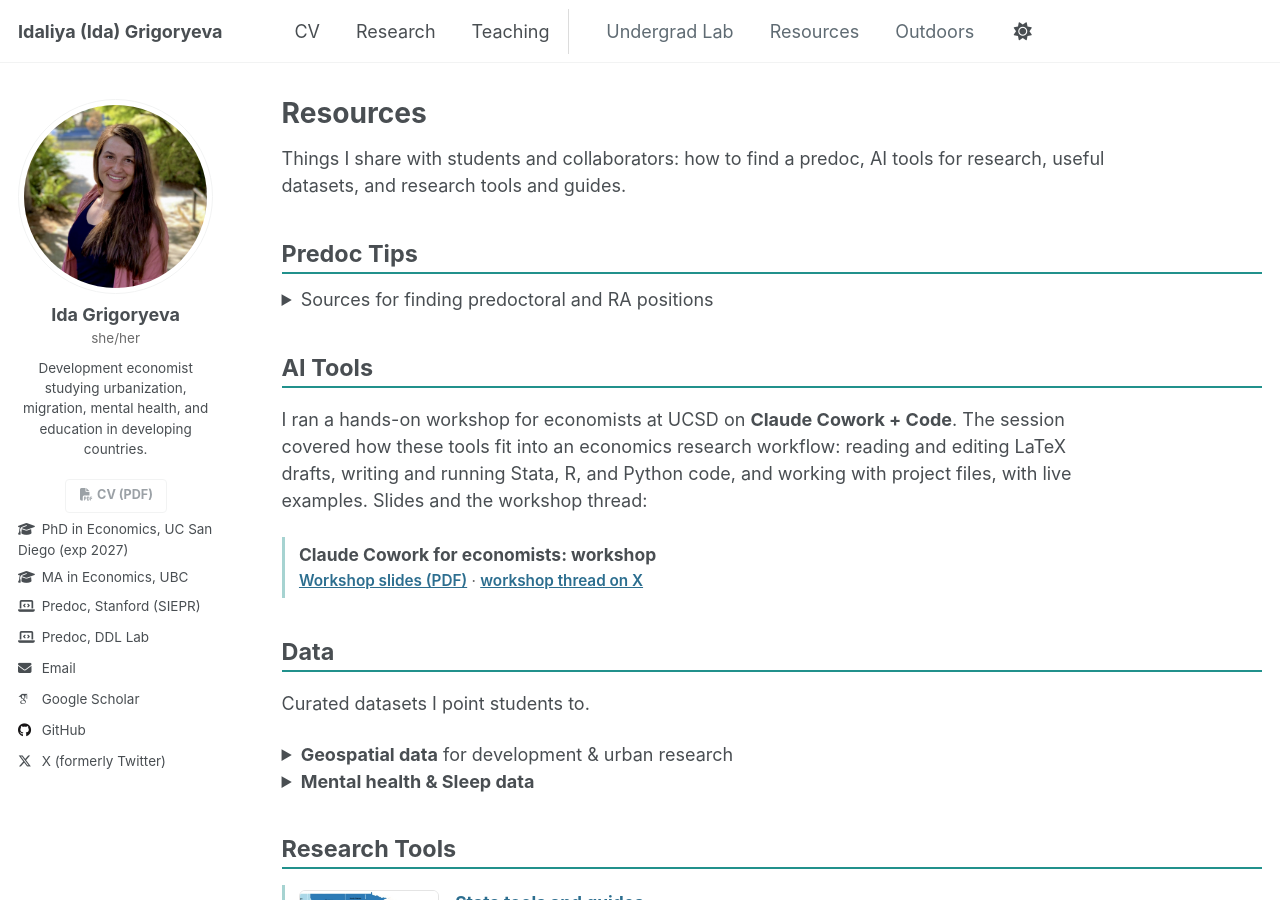
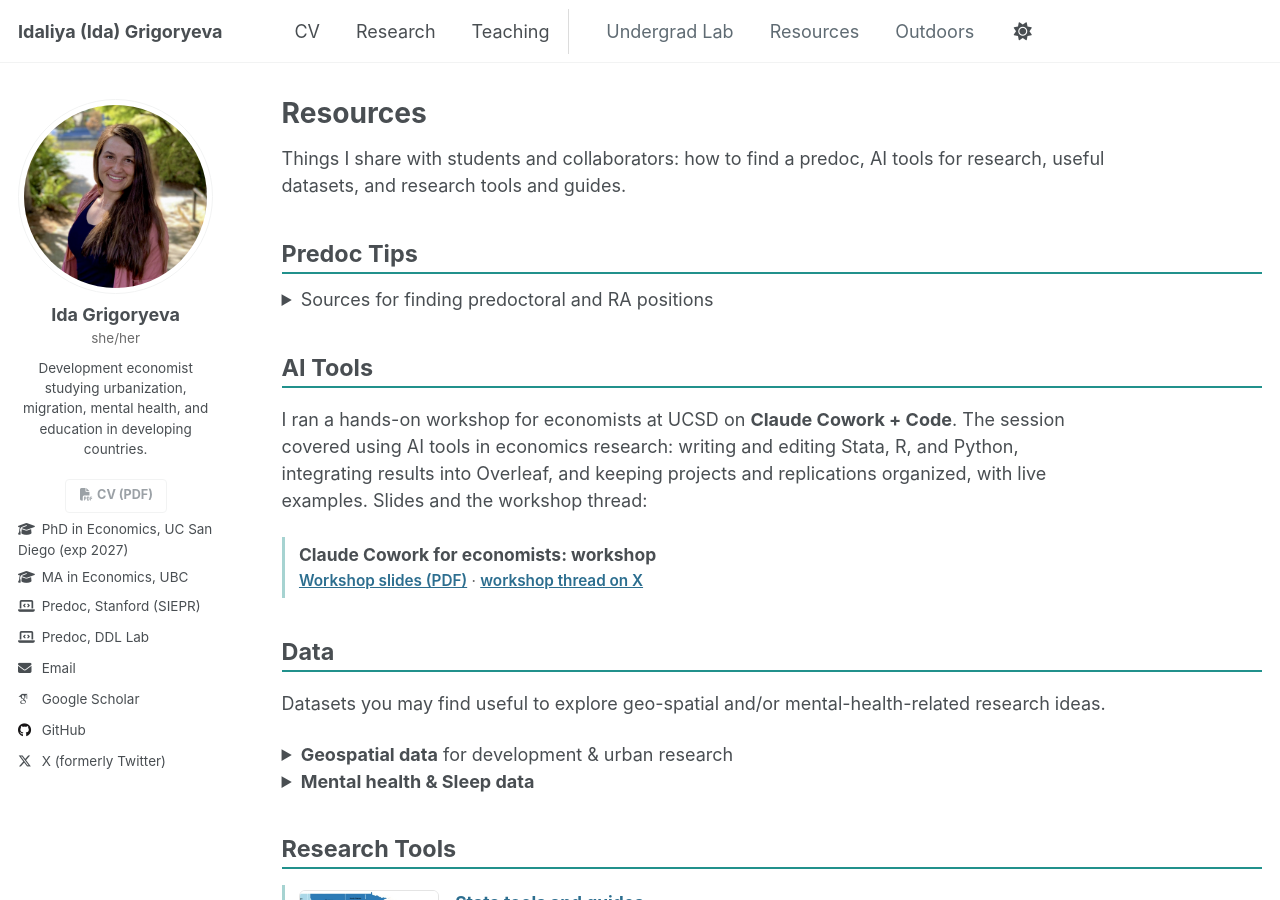
Before and after one commit to idagri/idagri.github.io, a Jekyll site: the page built from _pages/resources.md, in a window 1280 px wide and 900 px high. Built offline with Jekyll 4.4.1, drawn with Linux system fonts in a browser that asks for light colours; some web fonts are replaced; a script that is not in the unit is left out.

Commit message:
Apply Ida's chosen rewrites: research intro (T1), resources dataset line (T4a), AI-workshop blurb (T4b)
T1 research intro: reframed around dev x mobility x wellbeing, with stress/burnout as school and
workplace settings rather than 'education' as a field. Country order now Latin America, Indonesia,
India.

T4a: 'Curated datasets I point students to.' -> reader-facing description of what the tables below
are for.

T4b: her option A spliced into the existing blurb's second sentence, keeping 'at UCSD' and the
Claude Cowork + Code name from sentence 1 (her option A was written against an older version of
this paragraph; opener changed from 'A hands-on session on' to 'The session covered' to avoid
repeating 'hands-on'). Confirmed with her before applying.

Co-Authored-By: Claude Opus 4.8 <noreply@anthropic.com>

```diff
--- a/_pages/resources.md
+++ b/_pages/resources.md
@@ -86,7 +86,7 @@ This list is not exhaustive, but it's a good place to start.
 
 ## AI Tools
 
-I ran a hands-on workshop for economists at UCSD on **Claude Cowork + Code**. The session covered how these tools fit into an economics research workflow: reading and editing LaTeX drafts, writing and running Stata, R, and Python code, and working with project files, with live examples. Slides and the workshop thread:
+I ran a hands-on workshop for economists at UCSD on **Claude Cowork + Code**. The session covered using AI tools in economics research: writing and editing Stata, R, and Python, integrating results into Overleaf, and keeping projects and replications organized, with live examples. Slides and the workshop thread:
 
 <div class="res-card">
 <p class="rt">Claude Cowork for economists: workshop</p>
@@ -95,7 +95,7 @@ I ran a hands-on workshop for economists at UCSD on **Claude Cowork + Code**. Th
 
 ## Data
 
-Curated datasets I point students to.
+Datasets you may find useful to explore geo-spatial and/or mental-health-related research ideas.
 
 <details markdown="1">
 <summary><b>Geospatial data</b> for development &amp; urban research</summary>
```
Also changed, not shown: _pages/research.md (+1 -1 lines).
